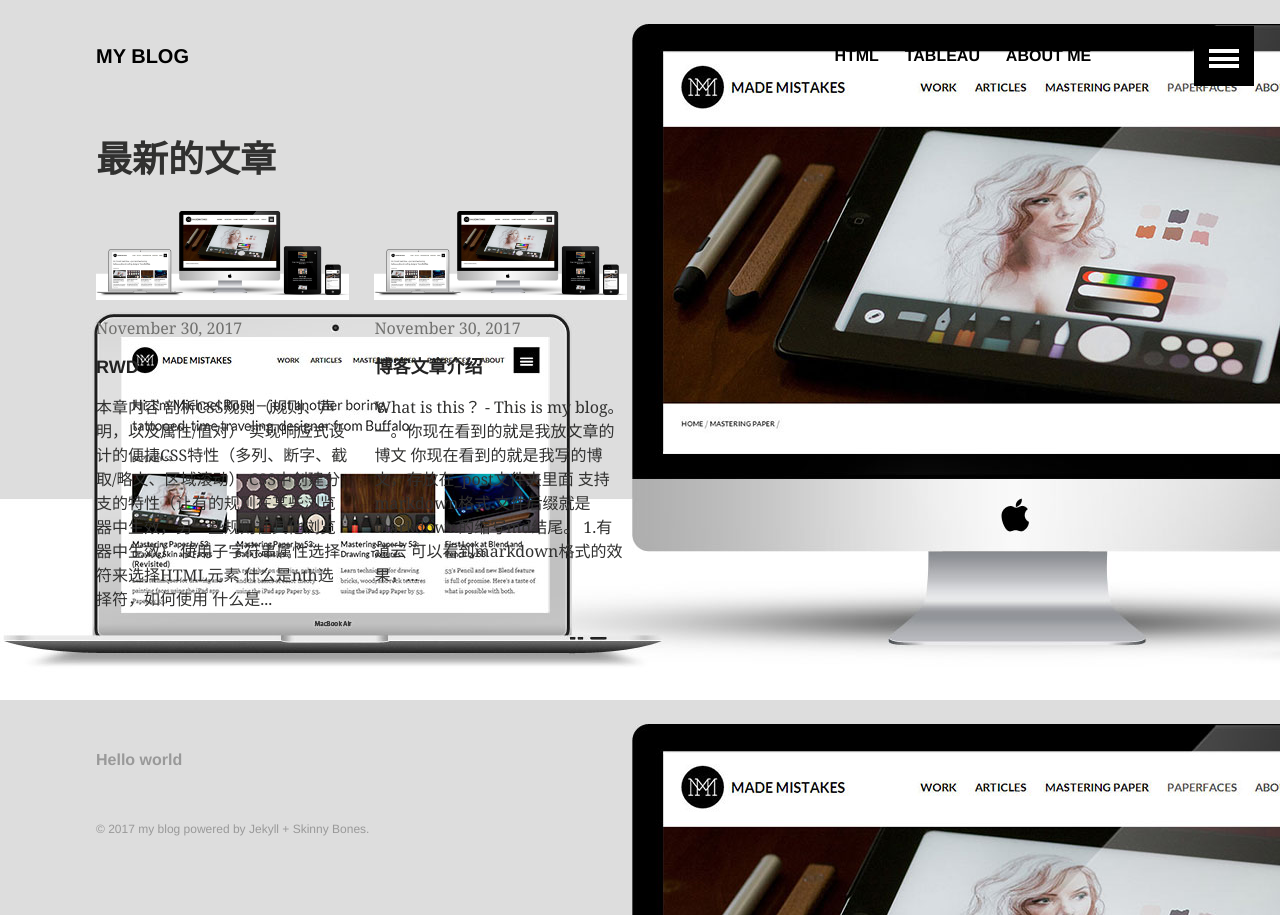
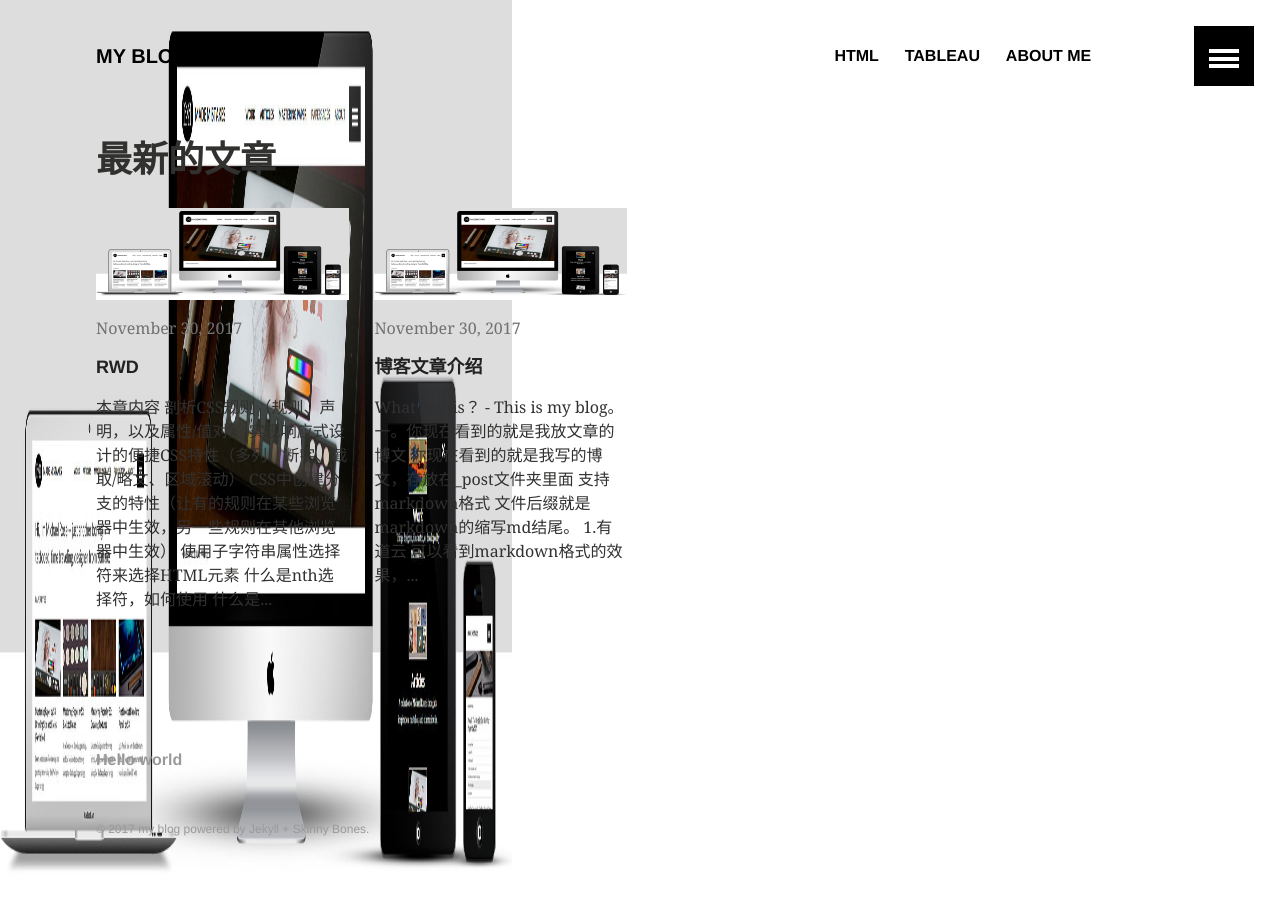
Before and after one commit to gerly1980/Jekyll, a Jekyll site: the page built from index.md, in a window 1280 px wide. Built offline with Jekyll 4.4.1, drawn with Linux system fonts in a browser that asks for light colours.

Commit message:
添加背景图
1、base.scss
+background-repeat:no-repeat;
+background-size:40% 100%;

```diff
--- a/_sass/_base.scss
+++ b/_sass/_base.scss
@@ -11,6 +11,8 @@ body {
 	color: $text-color;
 	@include font-size(16);
 	background-image:url('../images/Jekyll_skinny_bones.jpg');
+	background-repeat:no-repeat;
+	background-size:40% 100%;
 }
 
 p {
```
